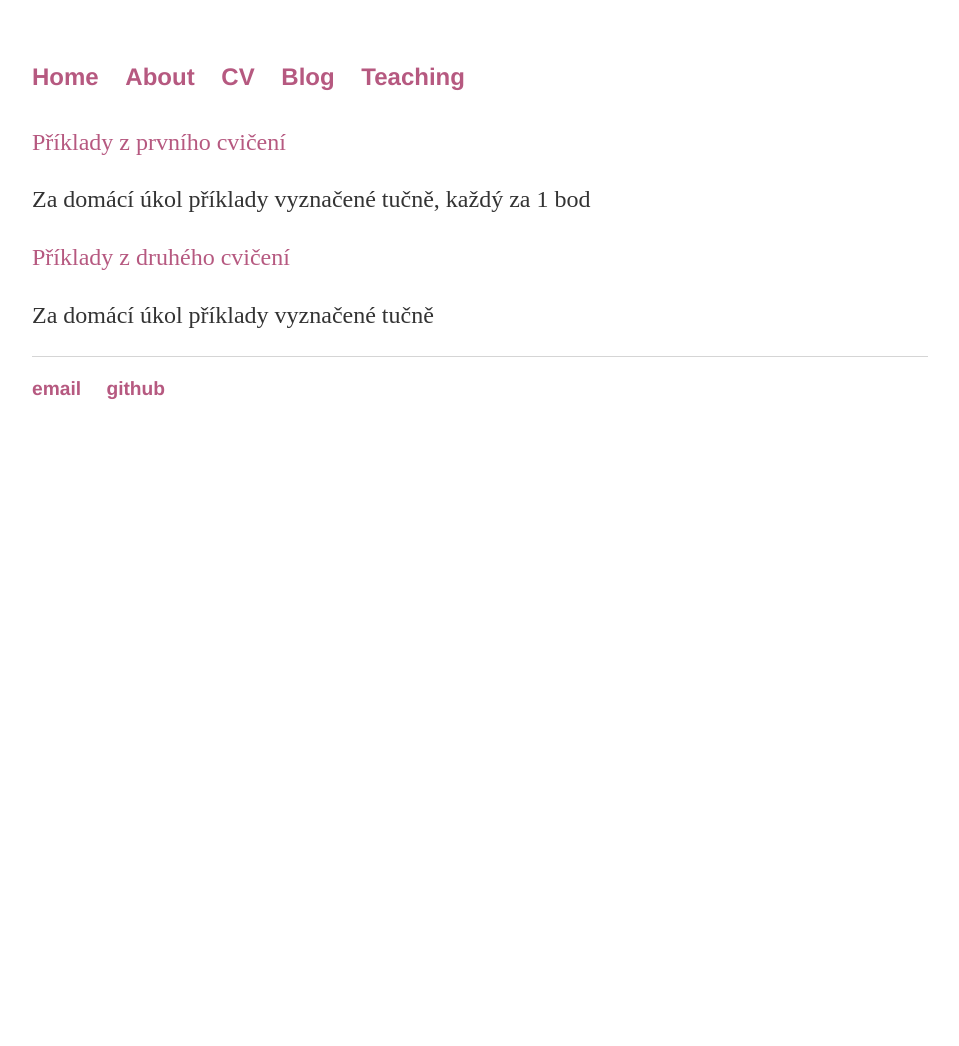
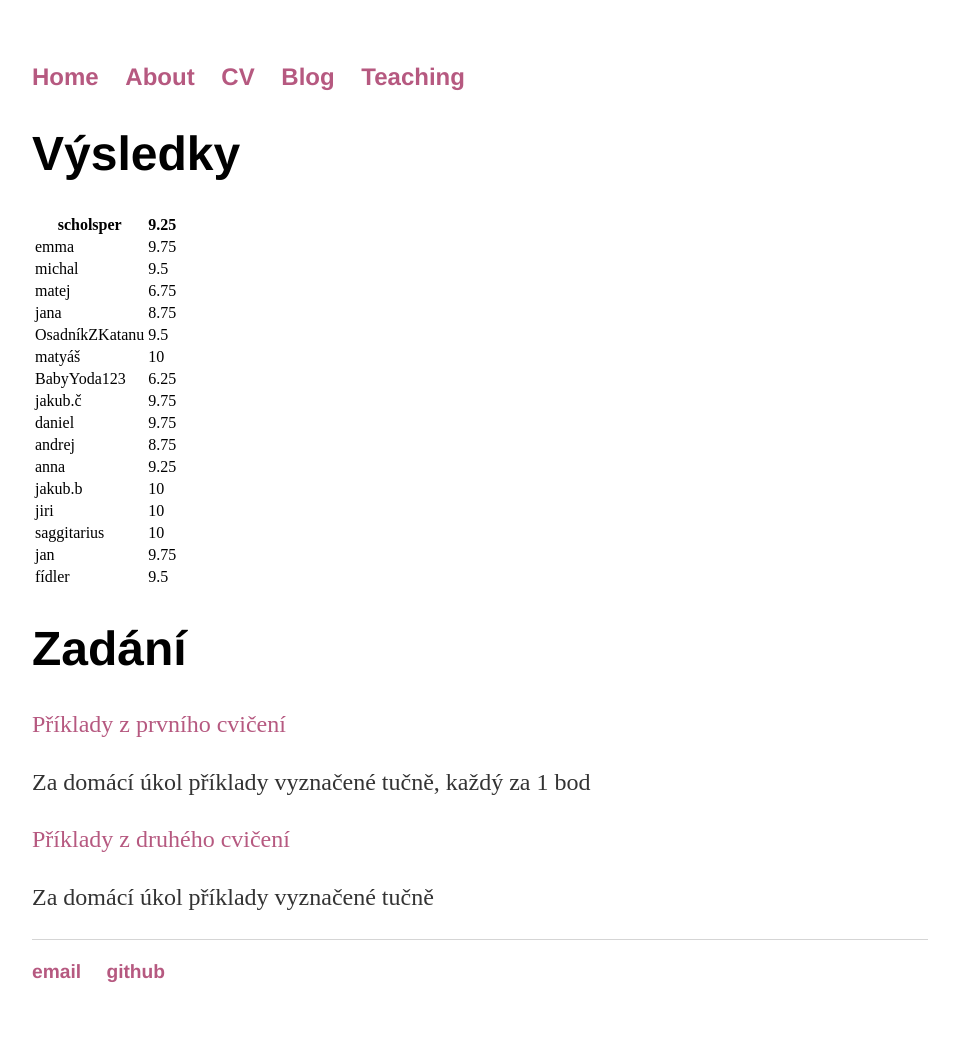
Before and after one commit to lavakin/lavakin.github.io, a Jekyll site: the page built from diskretka/index.html, in a window 1280 px wide. Shown: the whole page, without its empty margins (160-1119 px from the left). Built offline with Jekyll 4.4.1, drawn with Linux system fonts in a browser that asks for light colours; before the commit the page ends 900 px from its top, so only the background shows below that.

Commit message:
Update index.html

```diff
--- a/diskretka/index.html
+++ b/diskretka/index.html
@@ -3,7 +3,82 @@ layout: default
 title: Nikola Kalábová, Personal Webpage
 ---
 <div class="blurb">
-	<h1></h1>
+	<h1>Výsledky</h1>
+<table>
+<thead>
+  <tr>
+    <th>scholsper</th>
+    <th>9.25</th>
+  </tr>
+</thead>
+<tbody>
+  <tr>
+    <td>emma</td>
+    <td>9.75</td>
+  </tr>
+  <tr>
+    <td>michal</td>
+    <td>9.5</td>
+  </tr>
+  <tr>
+    <td>matej</td>
+    <td>6.75</td>
+  </tr>
+  <tr>
+    <td>jana</td>
+    <td>8.75</td>
+  </tr>
+  <tr>
+    <td>OsadníkZKatanu</td>
+    <td>9.5</td>
+  </tr>
+  <tr>
+    <td>matyáš</td>
+    <td>10</td>
+  </tr>
+  <tr>
+    <td>BabyYoda123</td>
+    <td>6.25</td>
+  </tr>
+  <tr>
+    <td>jakub.č</td>
+    <td>9.75</td>
+  </tr>
+  <tr>
+    <td>daniel</td>
+    <td>9.75</td>
+  </tr>
+  <tr>
+    <td>andrej</td>
+    <td>8.75</td>
+  </tr>
+  <tr>
+    <td>anna</td>
+    <td>9.25</td>
+  </tr>
+  <tr>
+    <td>jakub.b</td>
+    <td>10</td>
+  </tr>
+  <tr>
+    <td>jiri</td>
+    <td>10</td>
+  </tr>
+  <tr>
+    <td>saggitarius</td>
+    <td>10</td>
+  </tr>
+  <tr>
+    <td>jan</td>
+    <td>9.75</td>
+  </tr>
+  <tr>
+    <td>fídler</td>
+    <td>9.5</td>
+  </tr>
+</tbody>
+</table>
+	<h1>Zadání</h1>
 	<p><a href="https://lavakin.github.io/diskretka/zadani/cviceni1.pdf">Příklady z prvního cvičení</a></p>
 	<p> Za domácí úkol příklady vyznačené tučně, každý za 1 bod</p>
 	<p><a href="https://lavakin.github.io/diskretka/zadani/cviceni2.pdf">Příklady z druhého cvičení</a></p>
```
